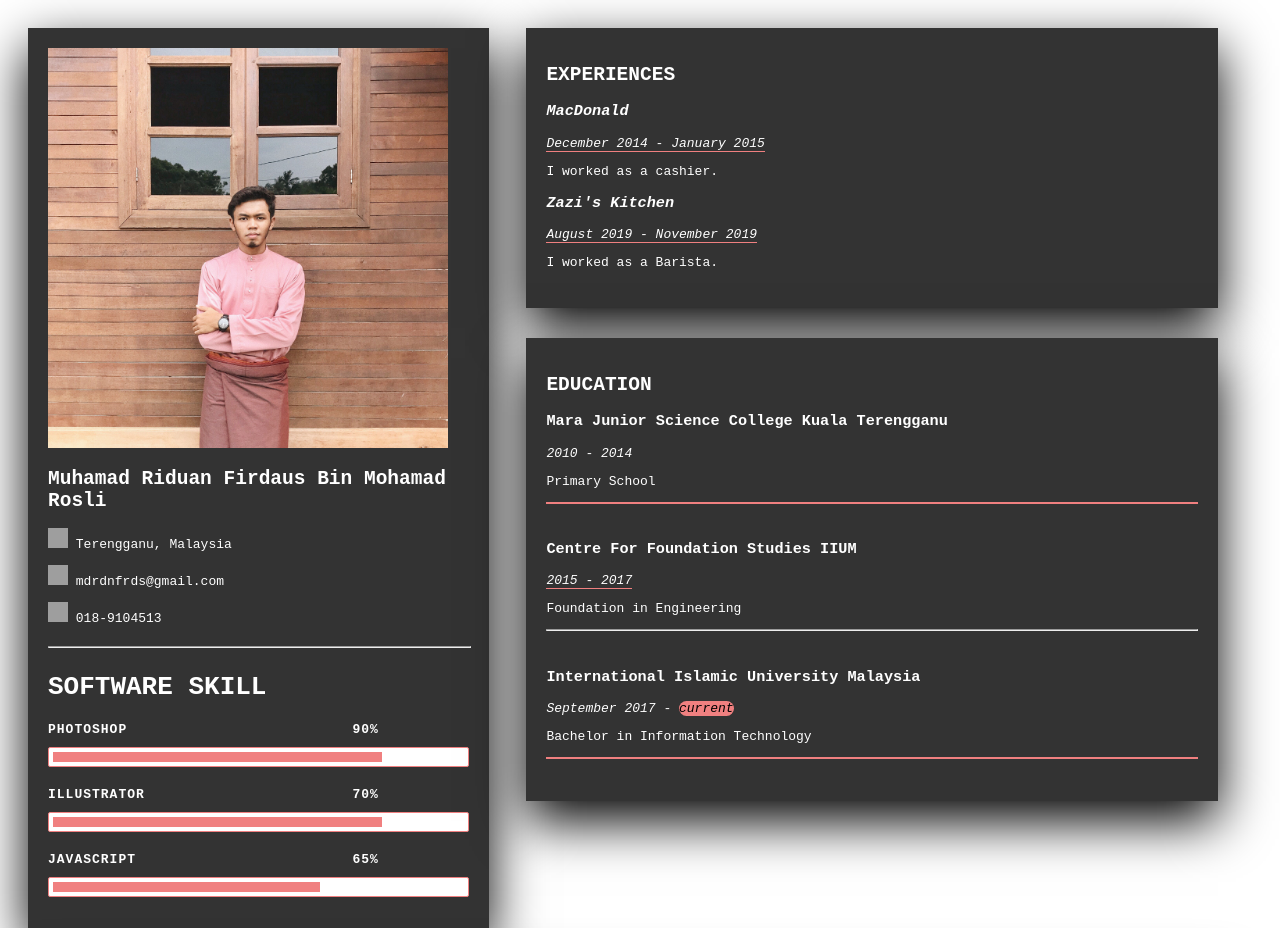
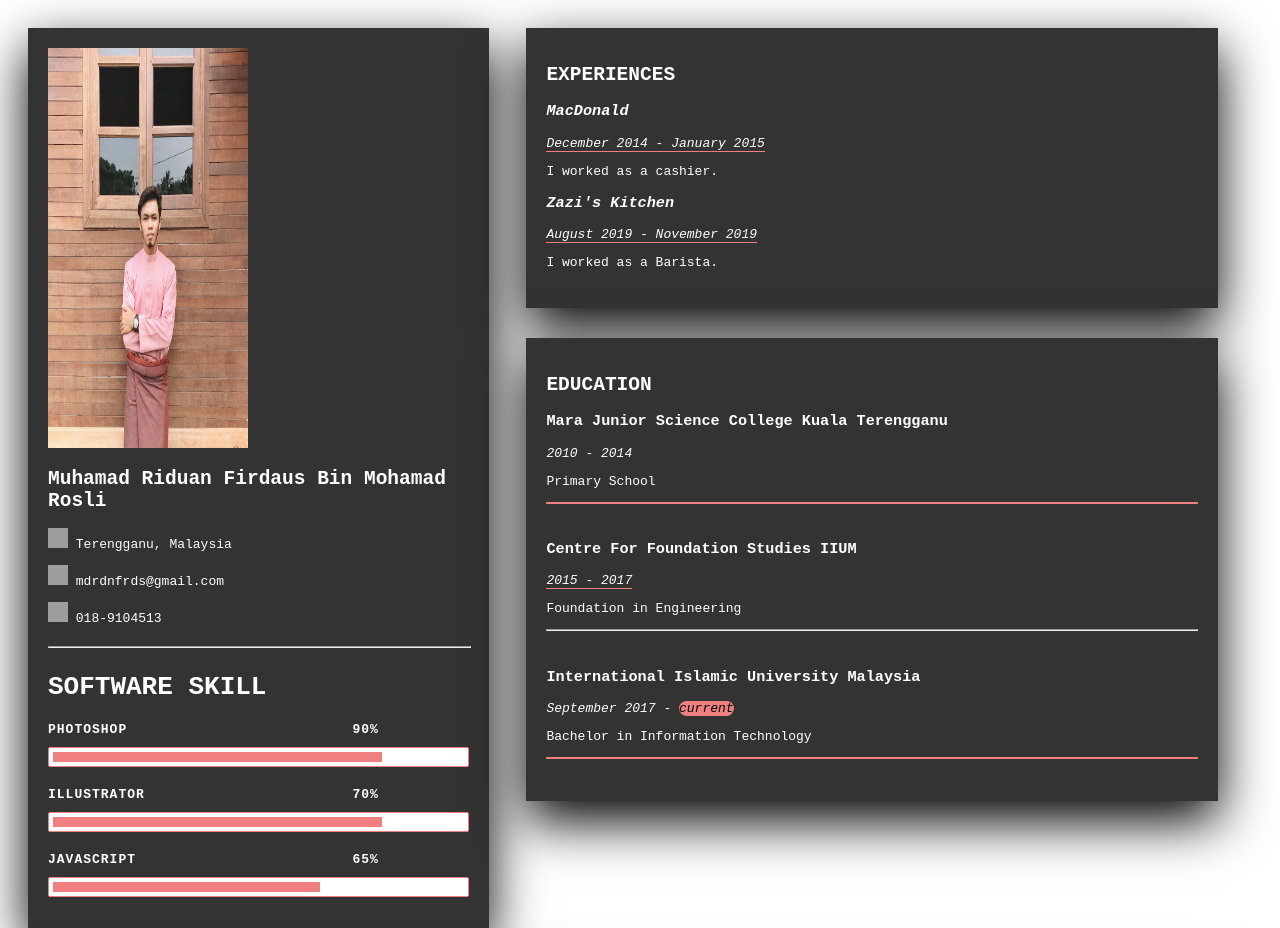
Before and after one commit to rdnfrds/WebApp, a plain HTML site: page resume.html in a window 1280 px wide. Shown: the top 928 px of the page. Drawn offline with nearby package versions, Linux system fonts and the light colour scheme; grey boxes are pictures that could not be loaded.

Commit message:
Update resume.html

```diff
--- a/resume.html
+++ b/resume.html
@@ -28,7 +28,7 @@
 
       <div class="bio">
 
-        <img src="rdnfrds.jpg" alt="picture" width="400px" height="400px">
+        <img src="rdnfrds.jpg" alt="picture" width="200px" height="400px">
         <h2 id="name">Muhamad Riduan Firdaus Bin Mohamad Rosli</h2>
 
         <p id="location"><img src="https://icla.org/wp-content/uploads/2018/02/blue-location-icon-png-19.png" alt="locatiin" height="20px" width="20px"> Terengganu, Malaysia</p>
```
